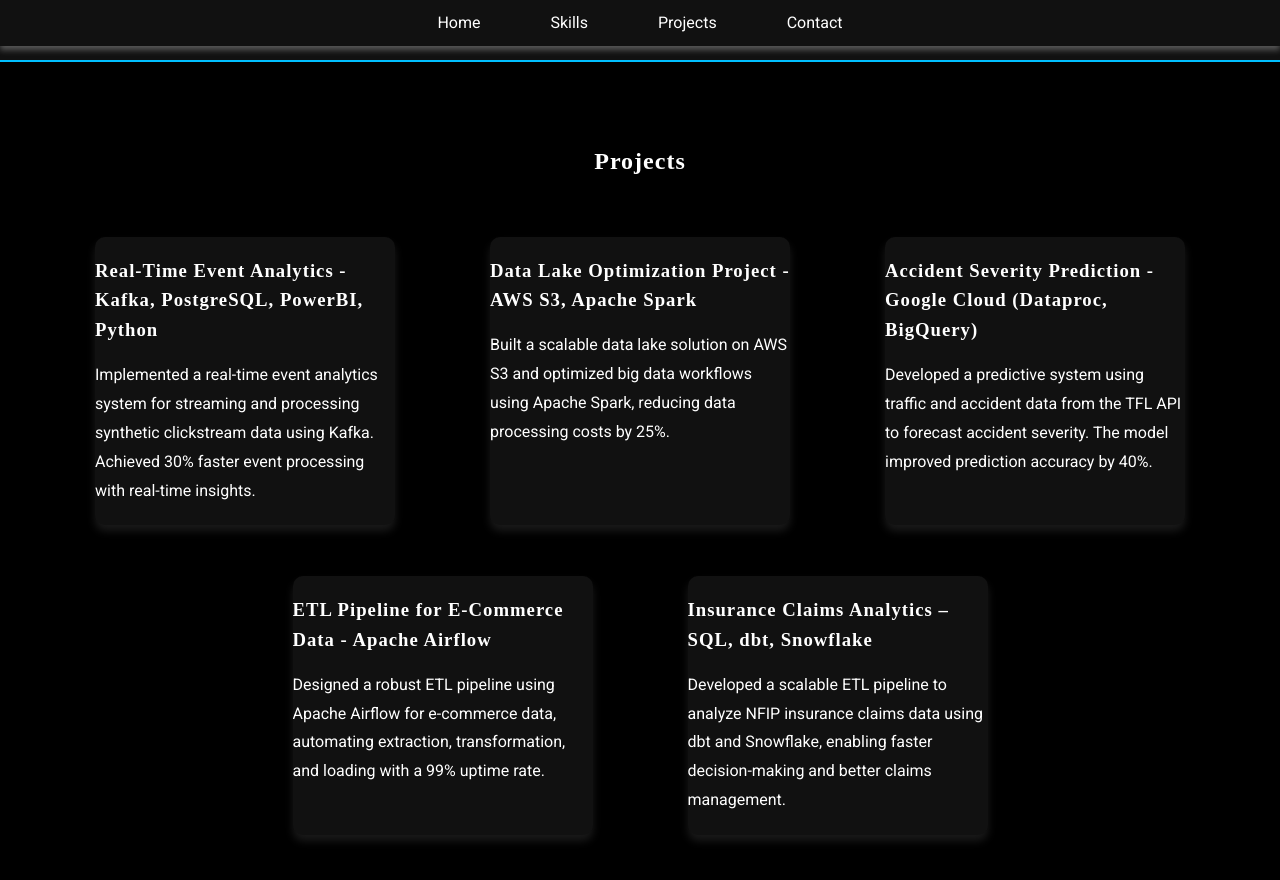
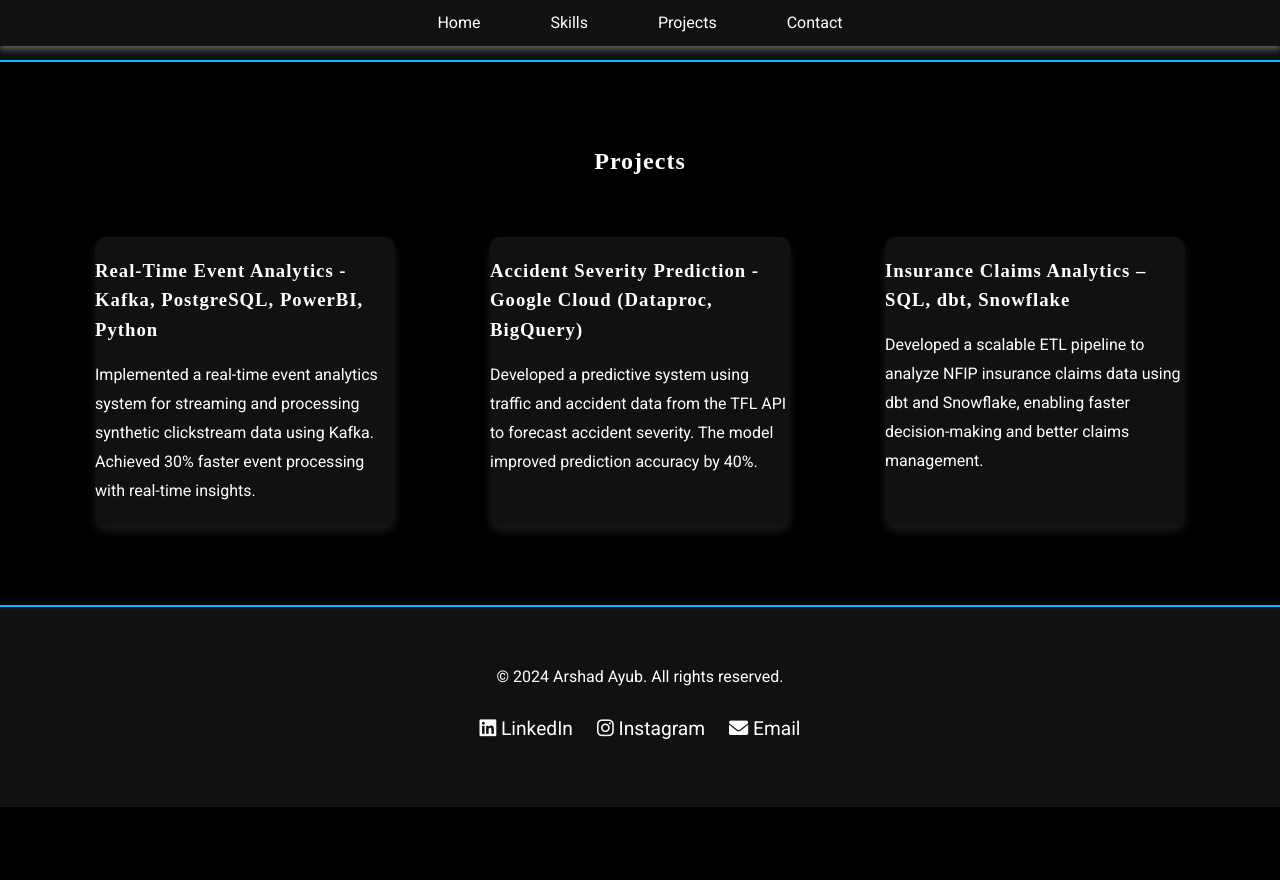
Before and after one commit to arshadsm/arshadsm.github.io, a Jekyll site: the page built from index.md, in a window 1280 px wide and 900 px high, scrolled down 1079 px. Shown: the top 880 px of the window. Built offline with Jekyll 4.4.1, drawn with Linux system fonts in a browser that asks for light colours; after the commit the page ends 1886 px from its top, so only the background shows below that.

Commit message:
Update default.html

```diff
--- a/_layouts/default.html
+++ b/_layouts/default.html
@@ -102,33 +102,11 @@
         <figure class="portfolio-item">
             <div class="portfolio-image">
                 <!-- Uncomment and replace src to display the image -->
-                <!-- <img src="/images/project2.png" alt="Data Lake Optimization Project"> -->
-            </div>
-            <figcaption>
-                <h3>Data Lake Optimization Project - AWS S3, Apache Spark</h3>
-                <p>Built a scalable data lake solution on AWS S3 and optimized big data workflows using Apache Spark, reducing data processing costs by 25%.</p>
-            </figcaption>
-        </figure>
-
-        <figure class="portfolio-item">
-            <div class="portfolio-image">
-                <!-- Uncomment and replace src to display the image -->
                 <!-- <img src="/images/project3.png" alt="Customer Churn Prediction"> -->
             </div>
             <figcaption>
                 <h3>Accident Severity Prediction - Google Cloud (Dataproc, BigQuery)</h3>
                 <p>Developed a predictive system using traffic and accident data from the TFL API to forecast accident severity. The model improved prediction accuracy by 40%.</p>
-            </figcaption>
-        </figure>
-
-        <figure class="portfolio-item">
-            <div class="portfolio-image">
-                <!-- Uncomment and replace src to display the image -->
-                <!-- <img src="/images/project4.png" alt="ETL Pipeline for E-Commerce Data"> -->
-            </div>
-            <figcaption>
-                <h3>ETL Pipeline for E-Commerce Data - Apache Airflow</h3>
-                <p>Designed a robust ETL pipeline using Apache Airflow for e-commerce data, automating extraction, transformation, and loading with a 99% uptime rate.</p>
             </figcaption>
         </figure>
 
@@ -148,9 +126,9 @@
   <footer class="footer fade-in" id="contact">
     <p>&copy; 2024 Arshad Ayub. All rights reserved.</p>
     <p>
-      <a href="https://www.linkedin.com/in/arshad-ayub" target="_blank"><i class="fab fa-linkedin"></i> LinkedIn</a>
-      <a href="https://www.instagram.com/arshad_ayub" target="_blank"><i class="fab fa-instagram"></i> Instagram</a>
-      <a href="mailto:arshad.ayub@email.com"><i class="fas fa-envelope"></i> Email</a>
+      <a href="https://www.linkedin.com/in/arshad-ayub01" target="_blank"><i class="fab fa-linkedin"></i> LinkedIn</a>
+      <a href="https://www.github.com/arshadsm" target="_blank"><i class="fab fa-instagram"></i> Instagram</a>
+      <a href="mailto:mahammadarshadas@gmail.com"><i class="fas fa-envelope"></i> Email</a>
     </p>
   </footer>
 
```
